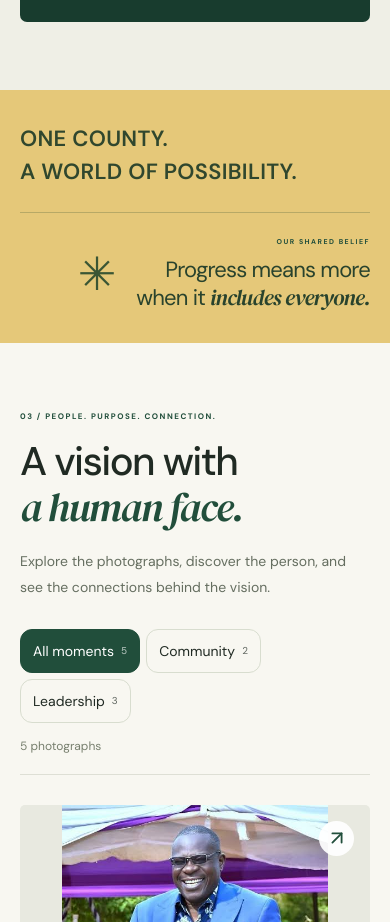
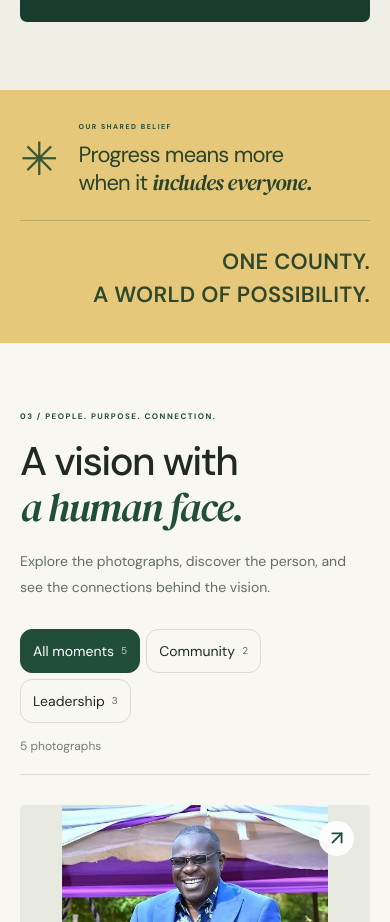
Before and after one commit to Graphicsking/Osiya, a Vue app: page / in a window 390 px wide. Shown: the part 3360-4282 px from the top of the page. Built offline with nearby package versions, Linux system fonts and the light colour scheme.

Commit message:
Update Site source

```diff
--- a/src/App.vue
+++ b/src/App.vue
@@ -144,7 +144,6 @@ onBeforeUnmount(() => {
 
     <section class="statement">
       <div class="container statement-inner">
-        <div class="statement-side">ONE COUNTY.<br />A WORLD OF POSSIBILITY.</div>
         <div class="statement-belief">
           <span class="statement-star" aria-hidden="true">✳</span>
           <div>
@@ -152,6 +151,7 @@ onBeforeUnmount(() => {
             <div class="statement-copy">Progress means more<br />when it <span>includes everyone.</span></div>
           </div>
         </div>
+        <div class="statement-side">ONE COUNTY.<br />A WORLD OF POSSIBILITY.</div>
       </div>
     </section>
 
--- a/src/enhancements.css
+++ b/src/enhancements.css
@@ -205,12 +205,12 @@ body { font-size: 16px; }
   background: #3b563445;
 }
 .statement-side {
-  grid-column: 1;
+  grid-column: 2;
   grid-row: 1;
   display: block;
   margin-left: 0;
-  padding-right: 24px;
-  text-align: left;
+  padding-left: clamp(24px, 3vw, 48px);
+  text-align: right;
   max-width: none;
   font-size: clamp(20px, 2vw, 28px);
   font-weight: 600;
@@ -219,24 +219,24 @@ body { font-size: 16px; }
   color: #30472e;
 }
 .statement-belief {
-  grid-column: 2;
+  grid-column: 1;
   grid-row: 1;
   display: flex;
   align-items: center;
-  justify-content: flex-end;
+  justify-content: flex-start;
   gap: clamp(12px, 2vw, 24px);
-  padding-left: clamp(24px, 3vw, 48px);
-  text-align: right;
+  padding-right: 24px;
+  text-align: left;
 }
-.statement-belief .eyebrow { justify-content: flex-end; }
+.statement-belief .eyebrow { justify-content: flex-start; }
 .statement-star { flex-shrink: 0; font-size: clamp(36px, 5.5vw, 77px); }
 .statement .statement-copy { font-size: clamp(22px, 2.65vw, 34px); }
 @media (max-width: 700px) {
   .statement { padding: 32px 0; }
   .statement-inner { grid-template-columns: minmax(0, 1fr); gap: 24px; }
   .statement-inner::before { display: none; }
-  .statement-side { grid-row: auto; padding: 0; font-size: 22px; letter-spacing: .3px; }
-  .statement-belief { grid-column: 1; grid-row: auto; justify-content: flex-end; gap: 20px; padding: 24px 0 0; border-top: 1px solid #3b563445; }
+  .statement-side { grid-column: 1; grid-row: auto; padding: 24px 0 0; border-top: 1px solid #3b563445; font-size: 22px; letter-spacing: .3px; }
+  .statement-belief { grid-row: auto; gap: 20px; padding: 0; }
   .statement-star { font-size: 46px; }
   .statement .statement-copy { font-size: clamp(22px, 5.5vw, 25px); }
 }
```
